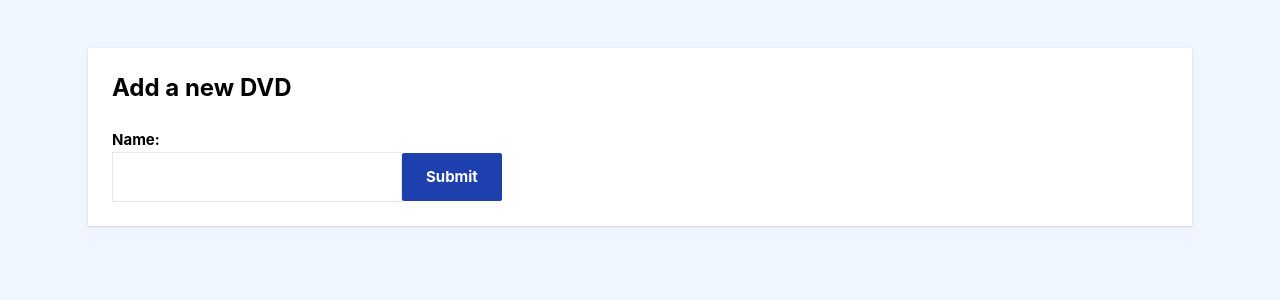
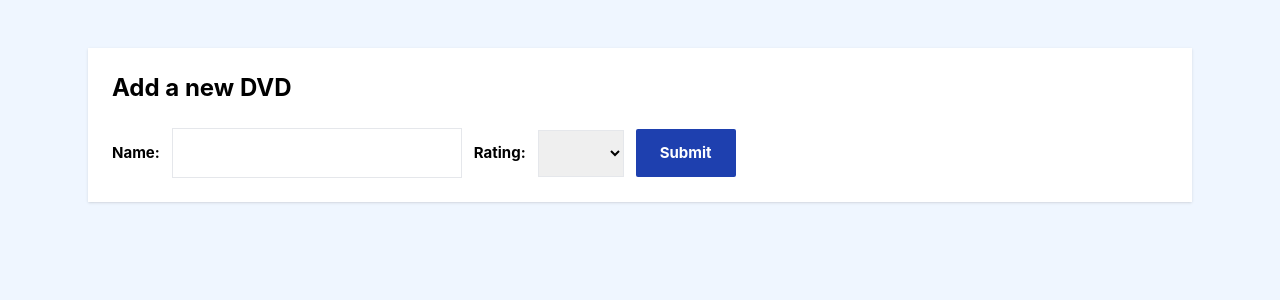
Before and after one commit to savonije/DVD-Collector, a Vue app: page / in a window 1280 px wide. Shown: the top 300 px of the page. Built offline with nearby package versions, Linux system fonts and the light colour scheme; no server answers.

Commit message:
Add rating value

```diff
--- a/src/components/AddTitle.vue
+++ b/src/components/AddTitle.vue
@@ -3,17 +3,20 @@ import { ref } from 'vue'
 import axios from 'axios'
 
 const title = ref('')
+const rating = ref(0)
 
 const submitForm = () => {
   axios
     .post(import.meta.env.VITE_FIREBASE_URL, {
-      name: title.value
+      name: title.value,
+      rating: rating.value
     })
     .catch(function (error) {
       console.log(error)
     })
     .finally(() => {
       title.value = ''
+      rating.value = 1
     })
 }
 </script>
@@ -21,9 +24,22 @@ const submitForm = () => {
 <template>
   <div class="shadow p-6 bg-white mb-6">
     <h2>Add a new DVD</h2>
-    <form @submit.prevent="submitForm">
+    <form @submit.prevent="submitForm" class="flex gap-3 items-center">
       <label for="name" class="block font-bold">Name:</label>
       <input type="text" id="name" class="px-6 py-3 border" v-model="title" />
+      <label for="rating" class="block font-bold">Rating:</label>
+      <select id="rating" class="px-6 py-3 border" v-model="rating">
+        <option>1</option>
+        <option>2</option>
+        <option>3</option>
+        <option>4</option>
+        <option>5</option>
+        <option>6</option>
+        <option>7</option>
+        <option>8</option>
+        <option>9</option>
+        <option>10</option>
+      </select>
       <button type="submit" class="button">Submit</button>
     </form>
   </div>
--- a/src/components/MovieCard.vue
+++ b/src/components/MovieCard.vue
@@ -1,6 +1,7 @@
 <script lang="ts" setup>
 defineProps<{
   name: string
+  rating: number
 }>()
 </script>
 
@@ -8,5 +9,6 @@ defineProps<{
   <div class="bg-white shadow mb-3 p-3 flex gap-3">
     <img src="https://placehold.it/100x150" width="100" height="150" />
     <h4>{{ name }}</h4>
+    <span>{{ rating }}</span>
   </div>
 </template>
--- a/src/components/ShowTitles.vue
+++ b/src/components/ShowTitles.vue
@@ -6,6 +6,7 @@ import axios from 'axios'
 interface Movie {
   id: string
   name: string
+  rating: number
 }
 
 const items: Ref<Movie[] | undefined> = ref([])
@@ -17,7 +18,8 @@ const loadTitles = () => {
       for (const id in response.data) {
         items.value.push({
           id: id,
-          name: response.data[id].name
+          name: response.data[id].name,
+          rating: response.data[id].rating
         })
       }
     })
@@ -32,5 +34,5 @@ onMounted(() => {
 </script>
 
 <template>
-  <MovieCard v-for="item in items" :key="item.id" :name="item.name" />
+  <MovieCard v-for="item in items" :key="item.id" :name="item.name" :rating="item.rating" />
 </template>
```
